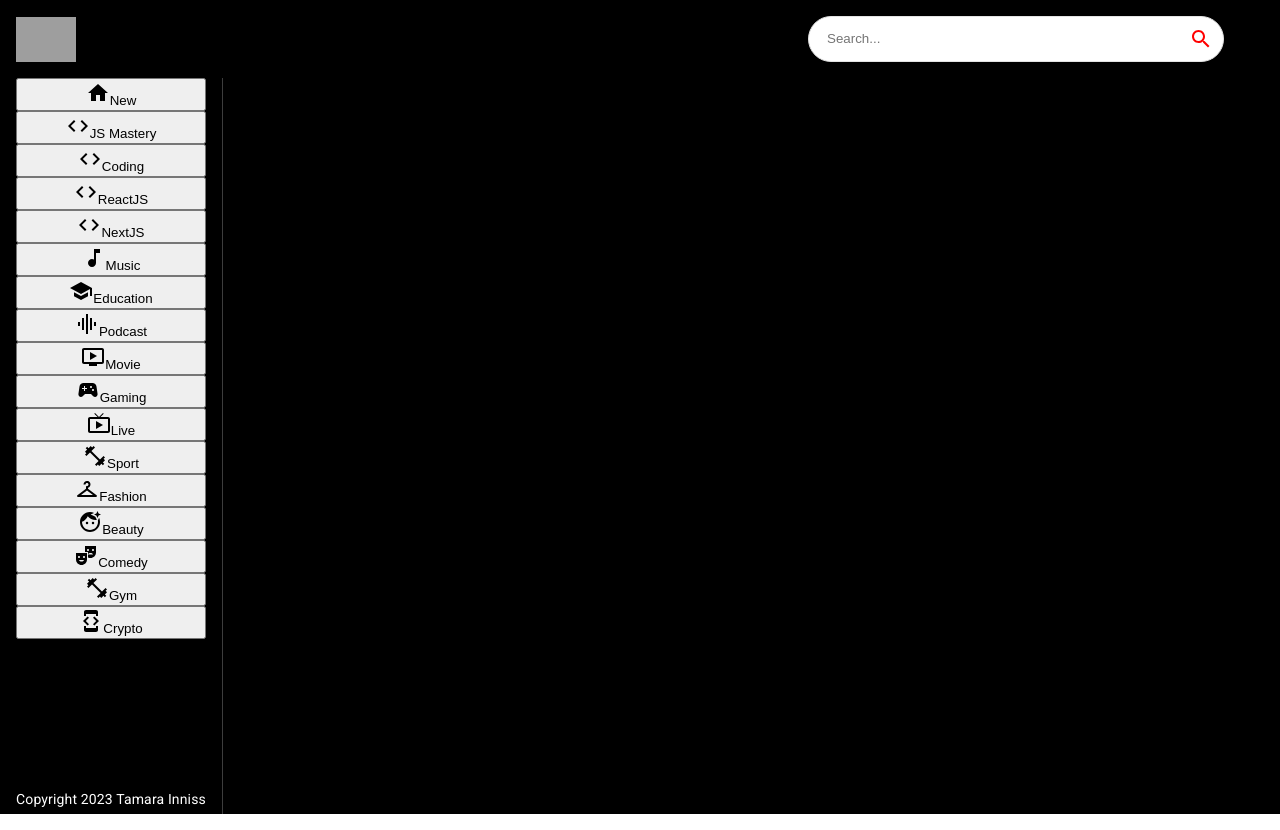
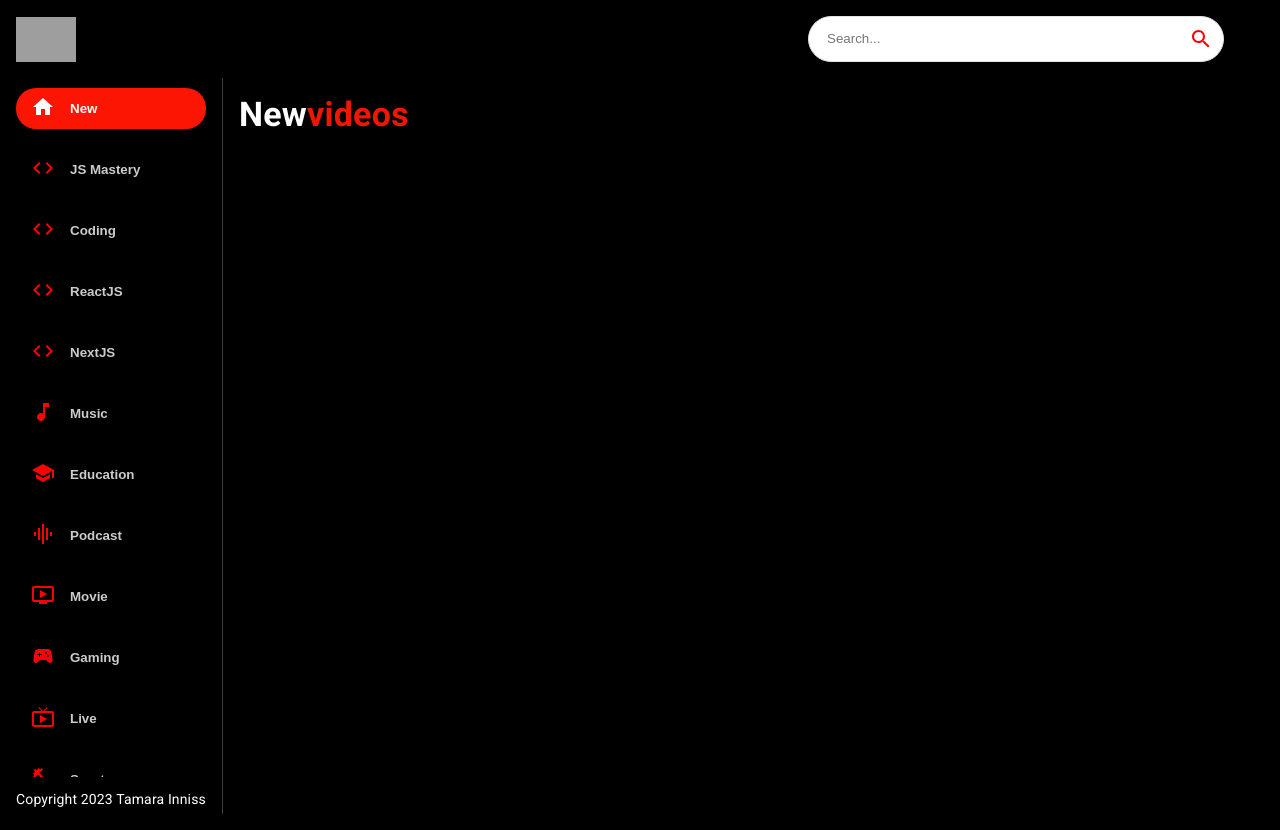
Before and after one commit to tnorthe/youtube_clone, a React (Create React App) app: page / in a window 1280 px wide. Built offline with nearby package versions, Linux system fonts and the light colour scheme; grey boxes are pictures that could not be loaded.

Commit message:
feed/sidebar styling completed

```diff
--- a/src/components/Feed.jsx
+++ b/src/components/Feed.jsx
@@ -1,6 +1,6 @@
 import {useState, useEffect} from 'react';
 import { Box, Stack, Typography } from '@mui/material';
-import Sidebar from './Sidebar';
+import {Sidebar,Videos} from './';
 
 const Feed = () => {
   return (
@@ -11,6 +11,13 @@ const Feed = () => {
           Copyright 2023 Tamara Inniss
         </Typography>
       </Box>
+      <Box p={2} sx={{ overflowY: 'auto', height: '90vh', flex: 2}}>
+        <Typography variant="h4" fontWeight="bold" mb={2}
+          sx={{ color: 'white'}}>
+          New<span style={{ color: '#F31503'}}>videos</span>
+        </Typography>
+        <Videos/>
+      </Box>
     </Stack>
   )
 }
--- a/src/components/Sidebar.jsx
+++ b/src/components/Sidebar.jsx
@@ -1,5 +1,7 @@
 import { Stack } from "@mui/material";
 import { categories } from "../utils/constants";
+
+const selectedCategory = 'New';
 
 const   Sidebar = () => (
     <Stack
@@ -11,9 +13,21 @@ const   Sidebar = () => (
 
         }}>
             {categories.map((category) => (
-                <button>
-                    <span>{category.icon}</span>
-                    <span>{category.name}</span>
+                <button
+                    className="category-btn"
+                    style={{
+                        background: category.name ===
+                        selectedCategory && '#FC1503',
+                        color: 'white'
+                    }}
+                    key={category.name}
+                    >
+                    <span style={{color: category.name ===
+                    selectedCategory ? 'white' : 'red', marginRight: '15px'}}>
+                        {category.icon}</span>
+                    <span style={{ opacity: category.name ===
+                    selectedCategory ? '1': '0.8'}}>
+                        {category.name}</span>
                 </button>
             ))}
     </Stack>
--- a/src/components/index.js
+++ b/src/components/index.js
@@ -5,3 +5,4 @@ export {default as SearchFeed} from './SearchFeed';
 export {default as VideoDetail} from './VideoDetail';
 export {default as SearchBar} from './SearchBar';
 export {default as Sidebar} from './Sidebar';
+export {default as Videos} from './Videos';
```
